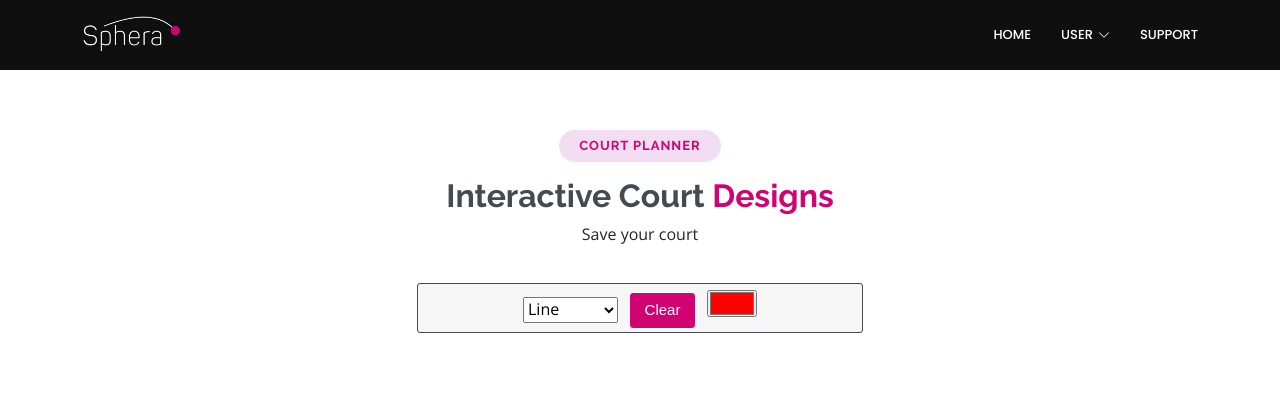
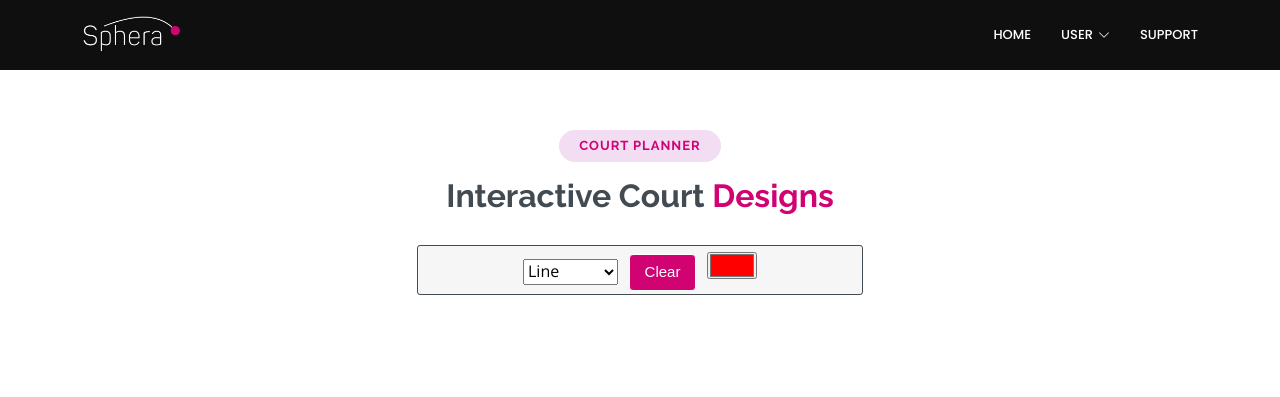
Before and after one commit to bu5to/SOFT7003-G2, a Flask app: page /courtplanner in a window 1280 px wide. Shown: the top 397 px of the page. Run offline with Flask 2, Linux system fonts and the light colour scheme; some libraries are stand-ins or nearby versions.

Commit message:
comment button

```diff
--- a/templates/courtplanner.html
+++ b/templates/courtplanner.html
@@ -57,7 +57,7 @@
             <div class="section-title" data-aos="zoom-in">
                 <h2>Court Planner</h2>
                 <h3>Interactive Court<span> Designs</span></h3>
-                <button id="btn" class="btn">Save your court</button>
+               <!-- <button id="btn" class="btn">Save your court</button> -->
             </div>
 
             <div class="toolbarContainer">
```
